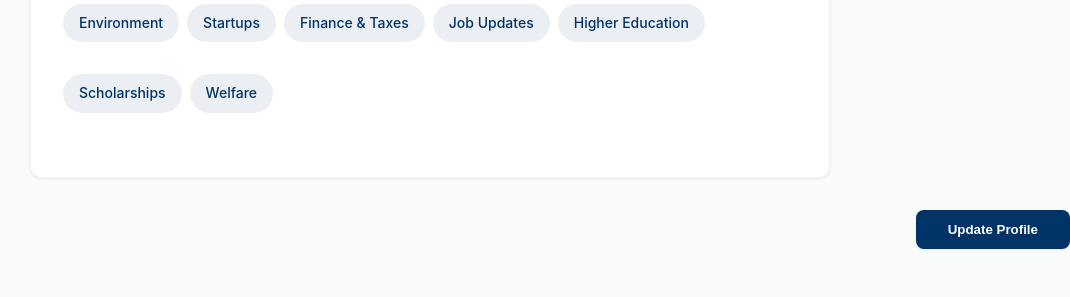
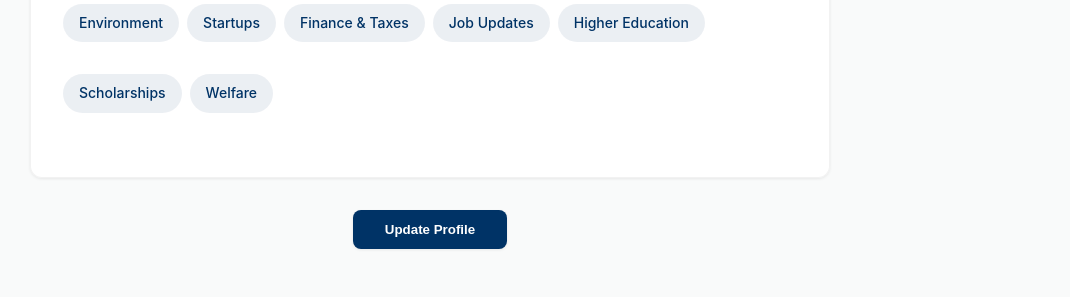
Before and after one commit to srimayeebhattacharyya/Government_PGIP_Portal, a Django app: page /profile/ in a window 1280 px wide. Shown: the part 1455-1752 px from the top of the page, without its empty margins (210-1280 px from the left). Run offline with Django 5.2, Linux system fonts and the light colour scheme; a user stored in the database is signed in; data comes from the database, SQL or seed files in the repository.

Commit message:
Update profiles.css

```diff
--- a/MY_PR/core/static/css/profiles.css
+++ b/MY_PR/core/static/css/profiles.css
@@ -222,9 +222,8 @@ select {
 .form-actions {
   margin-top: 2rem;
   display: flex;
-  justify-content: flex-end;
+  justify-content: center; /* Center horizontally */
 }
-
 .update-btn {
   background: var(--primary);
   color: white;
```
